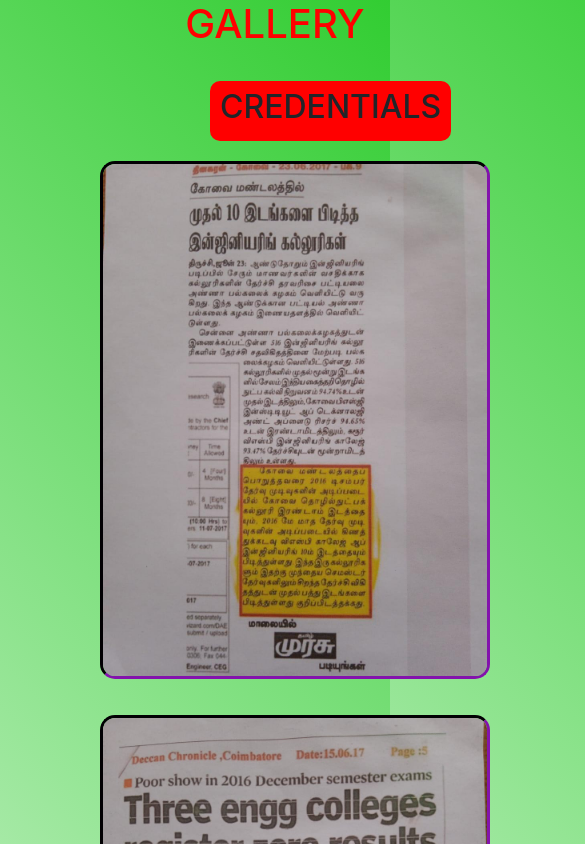
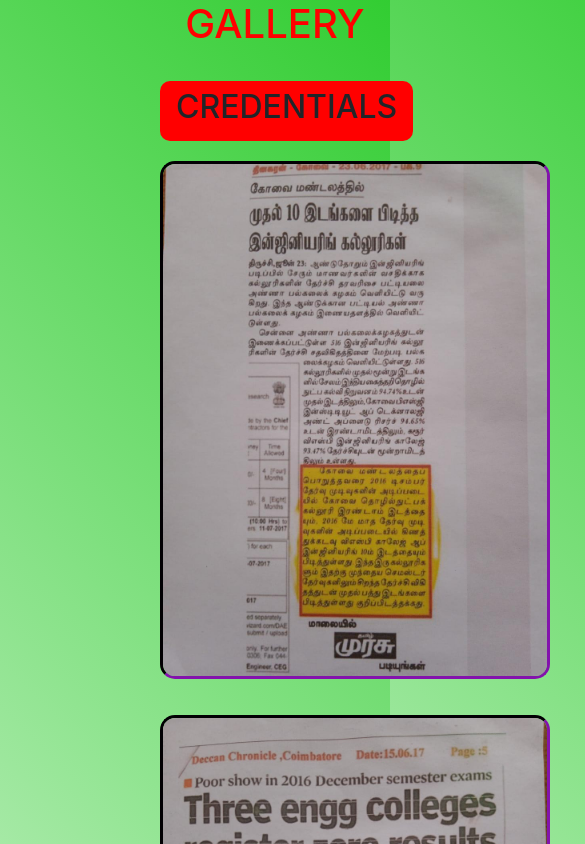
Before and after one commit to Kavinkumar-2003/vsb_admissions, a plain HTML site: page gallery.html in a window 390 px wide. Shown: the top 844 px of the page, 585 px wide, since content can reach past the window. Drawn offline with nearby package versions, Linux system fonts and the light colour scheme.

Commit message:
Update style1.css

```diff
--- a/style1.css
+++ b/style1.css
@@ -51,7 +51,7 @@
     background: linear-gradient(45deg,lightgreen,white,limegreen);
 }
 
-@media only screen and (max-width:600px){
+@media only screen and (max-width:400px){
 .placeimg{
     width: 100%;
     margin-left: 100px;
@@ -75,3 +75,29 @@
     display: inline-block;
 }
 }
+
+@media only screen and (max-width:900px){
+.placeimg{
+    width: 100%;
+    margin-left: 160px;
+    position: relative;
+    align-items: center;
+}
+.img{
+    margin-left: 150px;
+}
+.main1{
+    margin-left: 160px;
+}
+.main{
+    margin-left: 160px;
+}
+
+.topic{
+    margin-left: 160px;
+    width:30vh;
+    text-align: center;
+    display: inline-block;
+    position: relative;
+}
+}
```
